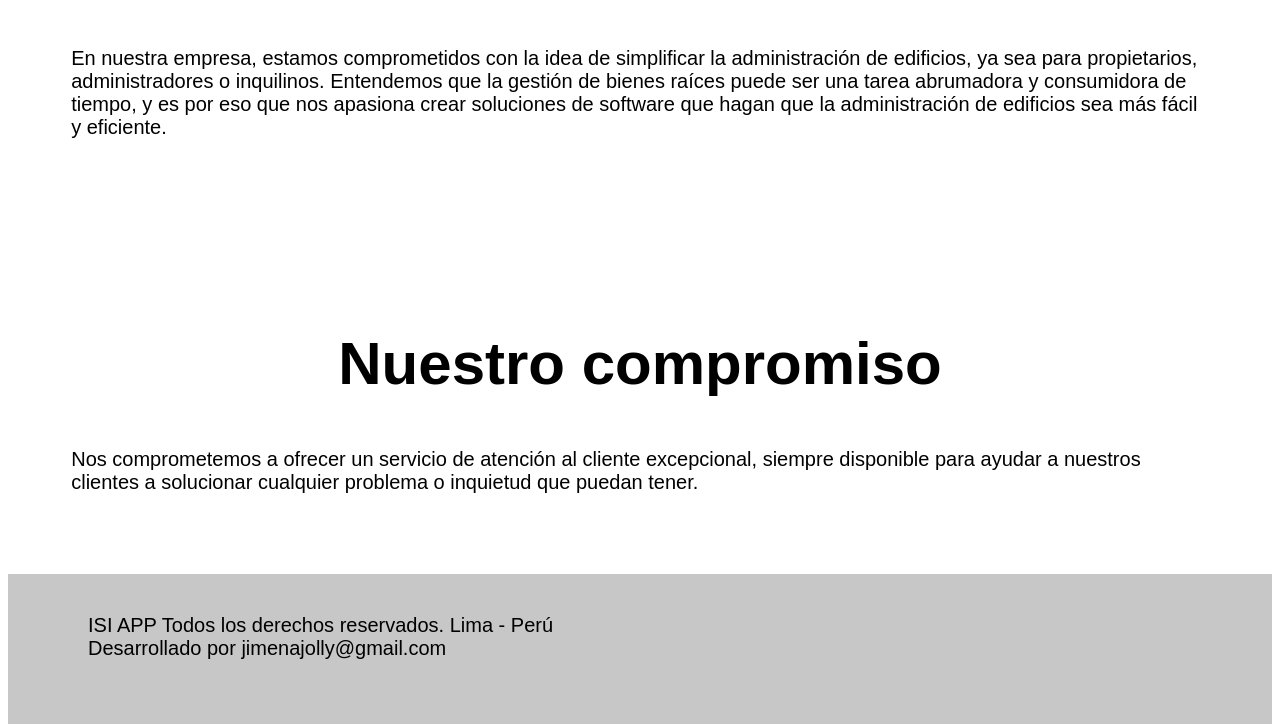
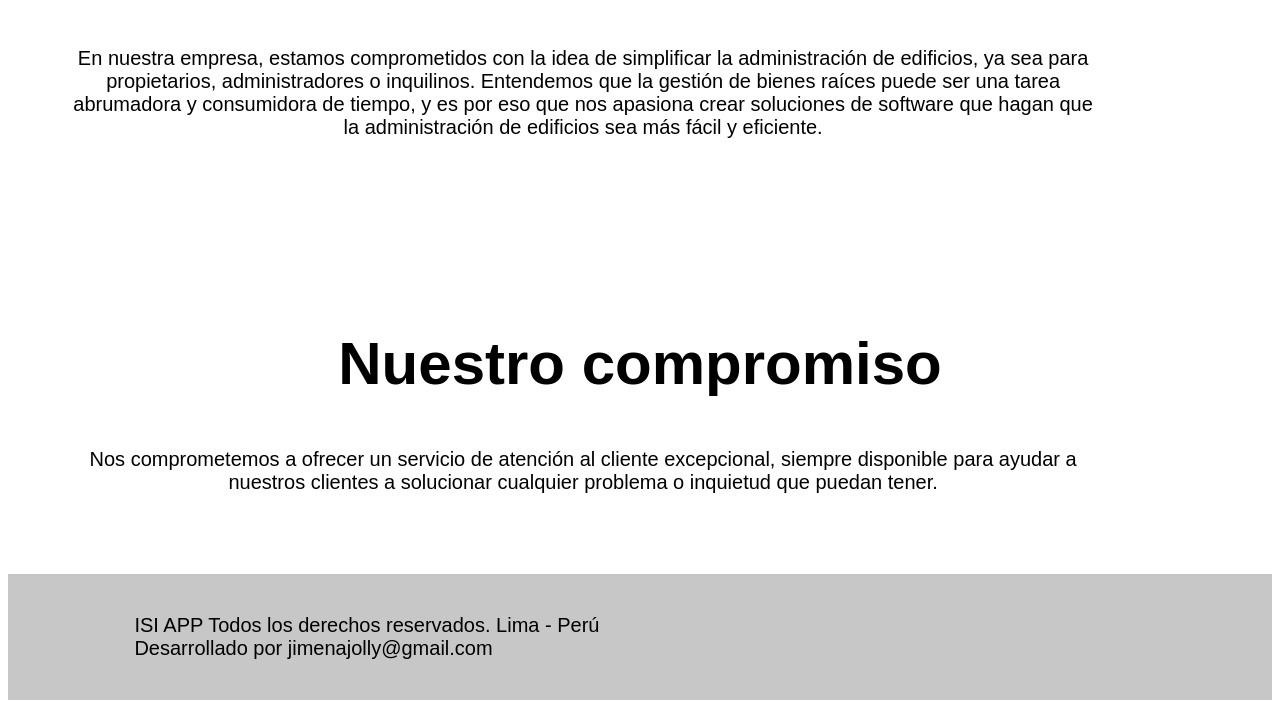
Before and after one commit to jimenajolly/isiapp, a plain HTML site: page nosotros.html in a window 1280 px wide. Shown: the part 707-1431 px from the top of the page. After the commit the page ends 1407 px from the top, so only its background shows below. Drawn offline with Linux system fonts and the light colour scheme.

Commit message:
Add files via upload

```diff
--- a/css/estilos.css
+++ b/css/estilos.css
@@ -246,9 +246,9 @@ h4{
 }
 .pie{
 	width: 100%;
-	height: 150px;
+	height: auto;
     background: #C7C7C7;
-	padding: 20px 0 0 80px;
+	padding: 20px 10% 20px 10%;
 	font-family: 'Quicksand', sans-serif;
 	font-size: 20px;
 	font-weight: lighter;
@@ -267,6 +267,15 @@ h4{
 	margin: 20px 5% 40px 5%;
 	border-radius: 10px;
 	box-shadow: 3px 3px 20px 1px #1E7559
+
+	}
+.pNosotros{
+
+	width: 90%;
+	height: auto;
+	padding: 20px 10% 20px 3 10%;
+	text-align: center;
+
 
 	}
 
@@ -335,5 +344,9 @@ h4{
 		box-shadow: 3px 3px 20px 1px #1E7559
 
 	}
+	.caja1, caja2, caja3{
+		padding: 30px 5% 30px 5%;
+
+	}
 
 }
--- a/nosotros.html
+++ b/nosotros.html
@@ -31,7 +31,7 @@
 			<article class="caja1">
 				<article class="titulosInicio">
 					<h2> ¿Quiénes Somos?</h2>
-					<p>Somos una empresa joven y ambiciosa
+					<p class="pNosotros">Somos una empresa joven y ambiciosa
 especializada en el desarrollo de software de
 administración de edificios. Nuestro equipo está
 compuesto por profesionales altamente
@@ -44,8 +44,9 @@ tecnología y la administración de bienes raíces.
 			<article class="caja2">
 				<article class="titulosInicio">
 					<h2>¿En qué creemos?
-</h2>
-					<p>En nuestra empresa, estamos comprometidos con
+					</h2>
+				</article>
+				<p class="pNosotros">En nuestra empresa, estamos comprometidos con
 la idea de simplificar la administración de edificios,
 ya sea para propietarios, administradores o
 inquilinos. Entendemos que la gestión de bienes
@@ -54,18 +55,19 @@ consumidora de tiempo, y es por eso que nos
 apasiona crear soluciones de software que hagan
 que la administración de edificios sea más fácil y
 eficiente.</p>
-				</article>
+
 			</article>
 			<article class="caja3">
 				<article class="titulosInicio">
 					<h2> Nuestro compromiso</h2>
-					<p>Nos comprometemos a ofrecer un
+				</article>
+				<p class="pNosotros">Nos comprometemos a ofrecer un
 servicio de atención al cliente
 excepcional, siempre disponible para
 ayudar a nuestros clientes a solucionar
 cualquier problema o inquietud que
 puedan tener.</p>
-				</article>
+
 
 			</article>
 		</section>
```
